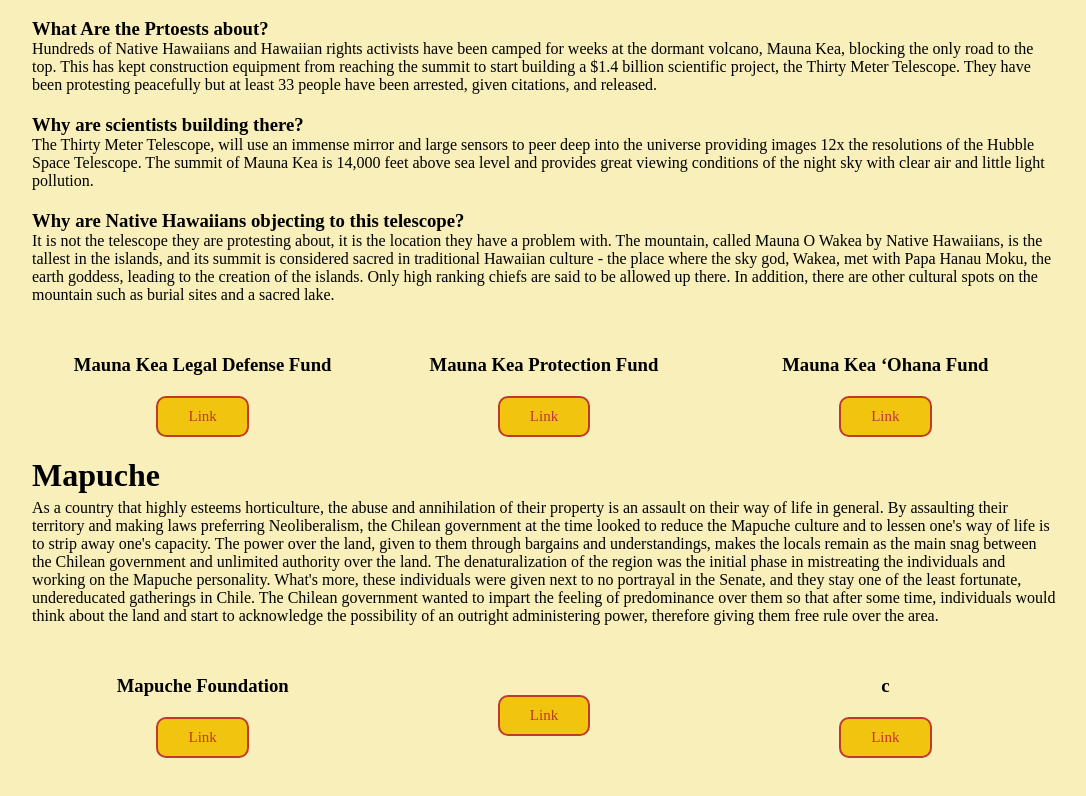
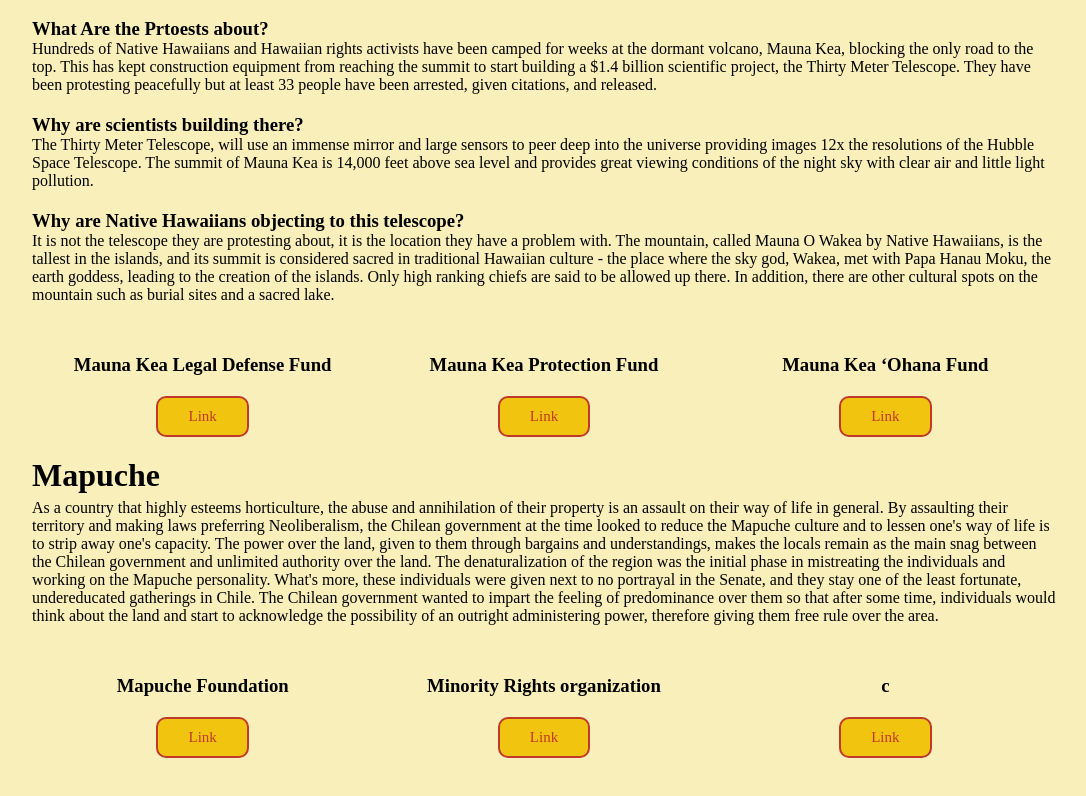
Before and after one commit to Jmendoza194/Nas_Prjct, a React (Create React App) app: page / in a window 1280 px wide. Shown: the part 2980-3776 px from the top of the page, without its empty margins (96-1182 px from the left). Built offline with nearby package versions, Linux system fonts and the light colour scheme.

Commit message:
added Mapuche organization name

```diff
--- a/src/components/home_page/Home.js
+++ b/src/components/home_page/Home.js
@@ -27,7 +27,7 @@
                             'Lorem ipsum dolor sit amet, consectetur adipiscing elit, sed do eiusmod tempor incididunt ut labore et dolore magna aliqua. Ut enim ad minim veniam, quis nostrud exercitation ullamco laborisnisi ut aliquip ex ea commodo consequat. Duis aute irure dolor in reprehenderit in voluptate velit esse cillum dolore eu fugiat nulla pariatur. Excepteur sint occaecat cupidatat non proident, sunt in culpa qui officia deserunt mollit anim id est laborum.'],
             videos:['https://www.youtube.com/embed/A2w8TWpSfgQ','https://www.youtube.com/embed/WbMX_LoT_YA','https://www.youtube.com/embed/41pnfq27Oak','https://www.youtube.com/embed/sJJ_9UEX86k'],
             MaunaKeaName:['Mauna Kea Legal Defense Fund','Mauna Kea Protection Fund','Mauna Kea ‘Ohana Fund'],
-            MapucheName:['Mapuche Foundation','','c'],
+            MapucheName:['Mapuche Foundation','Minority Rights organization','c'],
             MaunaKeaLinks:['https://org.salsalabs.com/o/2699/p/salsa/donation/common/public/?donate_page_KEY=7145',
                             'https://7genfund.abilafundraisingonline.com/hpmaunakea',
                             'https://www.protectmaunakea.net/mauna-kea-ohana-fund'],
```
